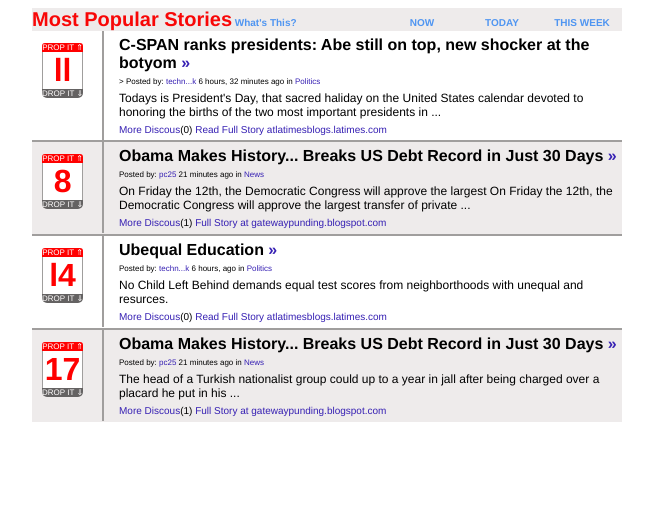
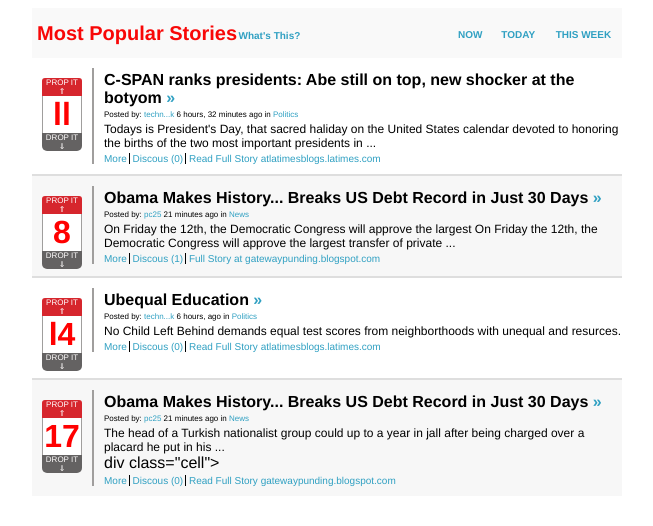
Before and after one commit to AurimasKonst/0116_3-uzduotis, a plain HTML site: page div/index_3_1601_div.html in a window 1280 px wide. Shown: the whole page, without its empty margins (313-966 px from the left). Drawn offline with Linux system fonts and the light colour scheme.

Commit message:
pavadinimai

```diff
--- a/div/index.html
+++ b/div/index_3_1601_div.html
@@ -2,12 +2,17 @@
 <html lang="en">
 
 <head>
-    <title>Title</title>
+    <title>3_uzduotis_1601_div</title>
     <meta charset="UTF-8">
     <style>
         .pixel {
             width: 590px;
             margin: 0 auto;
+        }
+
+        p {
+            margin: 0;
+            padding: 0;
         }
 
         #page {
@@ -16,8 +21,8 @@
 
         .table {
             display: table;
+            border-collapse: collapse;
             width: 100%;
-
             /*   background-color: rgb(99, 212, 128);*/
         }
 
@@ -25,48 +30,65 @@
             display: table-row;
             border-collapse: collapse;
             width: 100%;
-
         }
 
         .cell {
             display: table-cell;
-            border-collapse: separate;
+            border-collapse: collapse;
+
 
         }
 
+        #nav .row {
+            width: 100%;
+            /*  float: left;*/
+            background-color: rgb(249, 249, 249);
+            height: 50px;
+            vertical-align: middle;
+            ;
 
-
-        #nav {
-            width: 100%;
-            float: left;
-            background-color: rgb(238, 235, 235);
         }
 
         #nav1 {
-            width: 40%;
+            width: 35%;
             /*    background-color: rgb(163, 241, 117);*/
             color: rgb(248, 7, 7);
-            vertical-align: text-bottom;
             font-weight: bold;
             font-size: 20px;
+            padding-left: 5px;
+            margin: 20px;
+            vertical-align: middle;
+
 
         }
 
         #nav2 {
-            width: 30%;
-            color: rgb(69, 98, 224);
+            width: 35%;
+            vertical-align: middle;
+        }
+
+        #nav2 a {
+            color: rgb(48, 160, 194);
+            ;
             /*     background-color: rgb(202, 53, 145);*/
             font-weight: bold;
             vertical-align: text-bottom;
             font-size: 10px;
         }
 
-        .nav3 {
-            color: rgb(69, 98, 224);
-            width: 80px;
-            /*  background-color: red;*/
+        #nav3 {
+            vertical-align: middle;
+            padding-left: 13px;
+
+        }
+
+        #nav3 a {
+            /*  display: block;*/
+            color: rgb(48, 160, 194);
+            /*  width: 80px;*/
+            /*   background-color: red;*/
             font-weight: bold;
-            vertical-align: center;
+
             font-size: 10px;
             text-align: center;
 
@@ -76,7 +98,6 @@
             width: 100%;
             /* border-collapse: collapse;
             /*  background-color: rgb(207, 32, 128);*/
-
         }
 
         #main2 {
@@ -85,8 +106,8 @@
             /*  background-color: rgb(207, 32, 128);*/
             margin: 0px;
             padding: 0px;
-            border-top: 2px solid rgb(160, 158, 157);
-            background-color: rgb(238, 235, 235);
+            border-top: 2px solid rgb(222, 222, 222);
+            background-color: rgb(247, 247, 247);
         }
 
         #main3 {
@@ -95,39 +116,37 @@
                 /*  background-color: rgb(207, 32, 128);*/
             margin: 0px;
             padding: 0px;
-            border-top: 2px solid rgb(160, 158, 157);
+            border-top: 2px solid rgb(222, 222, 222);
         }
 
         #main4 {
             width: 100%;
             /* border-collapse: separate;
                 /*  background-color: rgb(207, 32, 128);*/
-
-            border-top: 2px solid rgb(160, 158, 157);
-            background-color: rgb(238, 235, 235);
+            border-top: 2px solid rgb(222, 222, 222);
+            background-color: rgb(247, 247, 247);
         }
 
         .date {
-            width: 50px;
+            width: 40px;
             height: 70px;
-            border-collapse: collapse;
+            /*       border-collapse: collapse;*/
+            text-align: center;
             /*     background-color: rgb(167, 224, 61);*/
-
             /*   border: 1px solid rgb(80, 77, 76);*/
             /*  border-radius: 10px;*/
-            margin: 10px 10px 10px 10px;
+            margin: 0px 10px 10px 10px;
+            vertical-align: text-top;
         }
 
         .numtop {
             vertical-align: center;
-            background-color: red;
-            color: rgb(255, 253, 253);
+            background-color: rgb(214, 38, 45);
+            color: rgb(255, 255, 255);
             font-size: 8px;
             border-top-left-radius: 3px;
             border-top-right-radius: 3px;
-
             /*  height: 10px;*/
-
             text-align: center;
         }
 
@@ -140,9 +159,7 @@
             border-left: 1px solid rgb(160, 158, 157);
             color: red;
             font-weight: bold;
-
             font-size: 32px;
-
             text-align: center;
             background-color: rgb(255, 255, 255);
         }
@@ -159,12 +176,13 @@
         }
 
         .headline1 {
-            width: 100%;
+            /*  width: 100%;*/
             /*   background-color: blueviolet;*/
-            padding: 0px 0px 0px 10px;
+            margin: 10px 00px 10px 0px;
             border-left: 2px solid rgb(160, 158, 157);
             border-spacing: 5px;
-
+            padding-left: 10px;
+            ;
         }
 
         .line1 {
@@ -197,22 +215,22 @@
 
         #nav a:link,
         visited {
-            color: rgb(79, 149, 241);
             text-decoration: none;
         }
 
         #nav a:hover {
             color: rgb(226, 19, 88);
-
         }
 
         /*   .nav3 a:active {
             display: block;
-            /*      color: rgb(226, 19, 88);
+            color: rgb(226, 19, 88);
             background-color: rgb(212, 40, 40);
             color: white;
             border-radius: 3px;
-        }*/
+        }/*
+
+        */
 
         /*   .nav3 a:active {
             display: block;
@@ -221,16 +239,43 @@
             background-color: red;
             border-radius: 3px;
         }*/
-
-
         .headline1 a:link {
-            color: rgb(54, 32, 179);
+            color: rgb(48, 160, 194);
             text-decoration: none;
         }
 
         .headline1 a:hover {
             color: rgb(226, 19, 88);
             text-decoration: underline 1px;
+        }
+
+        .dtable {
+
+            text-align: center;
+        }
+
+        .line1,
+        .line2,
+        .line3,
+        .line4 {
+            padding-top: 3px;
+        }
+
+        #main0 {
+            vertical-align: text-bottom;
+            text-align: center;
+        }
+
+        .line4 a {
+            border-right: 1px solid black;
+            padding-right: 2px;
+        }
+
+        .line4 a:last-child {
+            border-right: none;
+            padding-right: 2px;
+
+        }
     </style>
 </head>
 
@@ -242,25 +287,20 @@
                     <div id="nav" class="table">
                         <div class="row">
                             <div class="cell" id="nav1">
-                                Most Popular Stories
+                                <p> Most Popular Stories</p>
                             </div>
                             <div class="cell" id="nav2">
                                 <a href=" https://www.newsnow.co.uk/h/" target="_blank"> What's This? </a>
                             </div>
-                            <div class="cell">
-                                <div class="nav3">
+                            <div class="cell" id="nav3">
                                 <a href="https://www.newsnow.co.uk/h/" target="_blank">NOW</a>
                             </div>
-                            </div>
-                            <div class="cell">
-                                <div class="nav3">
+                            <div class="cell" id="nav3">
                                 <a href="https://www.newsnow.co.uk/h/" target="_blank">TODAY</a>
                             </div>
-                            </div>
-                            <div class="cell">
-                                <div class="nav3">
+                            <div class="cell" id="nav3">
                                 <a href="https://www.newsnow.co.uk/h/" target="_blank">THIS WEEK</a>
-                                </div>
+
                             </div>
                         </div>
                     </div>
@@ -271,10 +311,10 @@
                                     <div class="row">
                                         <div class="cell">
                                             <div class="table">
-                                                <div class="date">
+                                                <div class=" date">
                                                     <div class="row">
                                                         <div class="cell">
-                                                            <div class="numtop">
+                                                            <div class="numtop" id="main0">
                                                                 PROP IT &#8657;
                                                             </div>
                                                         </div>
@@ -302,31 +342,37 @@
                                                     <div class="row">
                                                         <div class="cell">
                                                             <div class="line1">
-                                                                C-SPAN ranks presidents: Abe still on top, new shocker
+                                                                <p> C-SPAN ranks presidents: Abe still on top, new
+                                                                    shocker
                                                                     at the
                                                                     botyom
                                                                     <a href="htps://...">&#187</a>
+                                                                </p>
                                                             </div>
                                                         </div>
                                                     </div>
                                                     <div class="row">
                                                         <div class="cell">
-                                                            <div class="line2">>
-                                                                Posted by: <a href="htps://...">techn...k</a> 6 hours,
+                                                            <div class="line2">
+                                                                <p> Posted by: <a href="htps://...">techn...k</a> 6
+                                                                    hours,
                                                                     32
                                                                     minutes
                                                                     ago in <a href="htps://...">Politics</a>
+                                                                </p>
                                                             </div>
                                                         </div>
                                                     </div>
                                                     <div class="row">
                                                         <div class="cell">
                                                             <div class="line3">
-                                                                Todays is President's Day, that sacred haliday on the
+                                                                <p>Todays is President's Day, that sacred haliday on the
                                                                     United
                                                                     States calendar
-                                                                devoted to honoring the births of the two most important
+                                                                    devoted to honoring the births of the two most
+                                                                    important
                                                                     presidents in ...
+                                                                </p>
                                                             </div>
                                                         </div>
                                                     </div>
@@ -334,7 +380,7 @@
                                                         <div class="cell">
                                                             <div class="line4">
                                                                 <a href="htps://...">More</a>
-                                                                <a href="htps://...">Discous</a>(0)
+                                                                <a href="htps://...">Discous (0)</a>
                                                                 <a href="htps://...">Read Full Story
                                                                     atlatimesblogs.latimes.com</a>
                                                             </div>
@@ -352,7 +398,7 @@
                         <div class="cell">
                             <div id="main2" class="cell">
                                 <div class="row">
-                                    <div class="cell">
+                                    <div class="cell" id="main0">
                                         <div class="table">
                                             <div class="date">
                                                 <div class="row">
@@ -407,8 +453,8 @@
                                                 </div>
                                                 <div class="row">
                                                     <div class="line4" class="cell">
-                                                        <a href="htps://...">More</a> <a
-                                                            href="htps://...">Discous</a>(1) <a href="htps://...">Full
+                                                        <a href="htps://...">More</a> <a href="htps://...">Discous
+                                                            (1)</a> <a href="htps://...">Full
                                                             Story at
                                                             gatewaypunding.blogspot.com</a>
                                                     </div>
@@ -466,16 +512,19 @@
                                                     <div class="row">
                                                         <div class="cell">
                                                             <div class="line2">
-                                                                Posted by: <a href="htps://...">techn...k</a> 6 hours,
+                                                                <p> Posted by: <a href="htps://...">techn...k</a> 6
+                                                                    hours,
                                                                     ago in <a href="htps://...">Politics</a>
+                                                                </p>
                                                             </div>
                                                         </div>
                                                     </div>
                                                     <div class="row">
                                                         <div class="cell">
                                                             <div class="line3">
-                                                                No Child Left Behind demands equal test scores from
+                                                                <p> No Child Left Behind demands equal test scores from
                                                                     neighborthoods with unequal and resurces.
+                                                                </p>
                                                             </div>
                                                         </div>
                                                     </div>
@@ -483,7 +532,7 @@
                                                         <div class="cell">
                                                             <div class="line4">
                                                                 <a href="htps://...">More</a>
-                                                                <a href="htps://...">Discous</a>(0)
+                                                                <a href="htps://...">Discous (0)</a>
                                                                 <a href="htps://...">Read Full Story
                                                                     atlatimesblogs.latimes.com</a>
                                                             </div>
@@ -533,29 +582,35 @@
                                             <div class="headline1">
                                                 <div class="row">
                                                     <div class="line1" class="cell">
-                                                        Obama Makes History... Breaks US Debt Record in Just 30 Days
+                                                        <p> Obama Makes History... Breaks US Debt Record in Just 30 Days
                                                             <a href="htps://...">&#187</a>
+                                                        </p>
                                                     </div>
                                                 </div>
                                                 <div class="row">
                                                     <div class="line2" class="cell">
-                                                        Posted by: <a href="htps://...">pc25</a> 21 minutes ago in <a
-                                                            href="htps://...">News</a>
+                                                        <p> Posted by: <a href="htps://...">pc25</a> 21 minutes ago in
+                                                            <a href="htps://...">News</a>
+                                                        </p>
                                                     </div>
                                                 </div>
                                                 <div class="row">
                                                     <div class="cell">
                                                         <div class="line3">
-                                                            The head of a Turkish nationalist group could up to a year
-                                                            in jall after being charged over a placard he put in his ...
+                                                            <p> The head of a Turkish nationalist group could up to a
+                                                                year
+                                                                in jall after being charged over a placard he put in his
+                                                                ...
+                                                            </p>
                                                         </div>
                                                     </div>
                                                 </div>
                                                 <div class="row">
-                                                    <div class="line4" class="cell">
-                                                        <a href="htps://...">More</a> <a
-                                                            href="htps://...">Discous</a>(1) <a href="htps://...">Full
-                                                            Story at
+                                                    div class="cell">
+                                                    <div class="line4">
+                                                        <a href="htps://...">More</a>
+                                                        <a href="htps://...">Discous (0)</a>
+                                                        <a href="htps://...">Read Full Story
                                                             gatewaypunding.blogspot.com</a>
                                                     </div>
                                                 </div>
@@ -570,7 +625,6 @@
             </div>
         </div>
     </div>
-
 </body>
 
 </html>
```
Also changed, not shown: bandymas/index.html (added, +68 -0 lines), table/index_3_1601_table.html (renamed from table/index.html, +16 -14 lines), 1 other file. Lines whose indentation alone changed are shown as unchanged.
